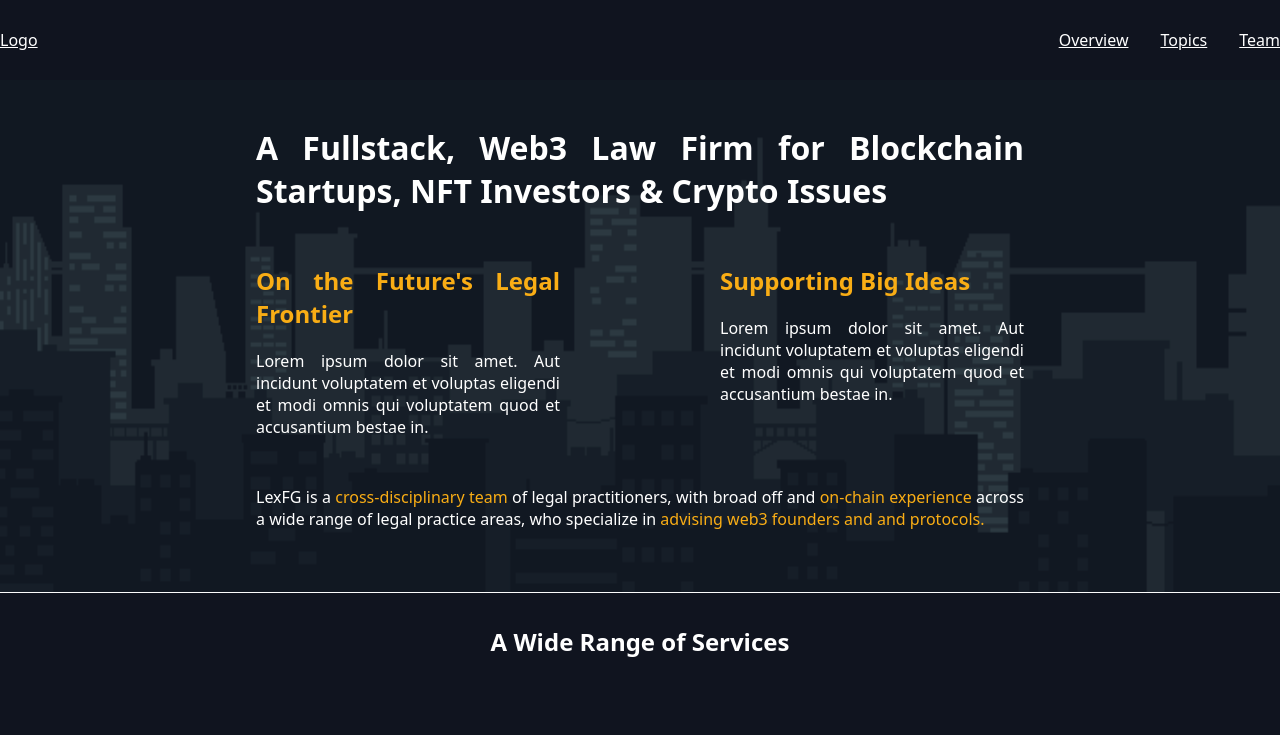
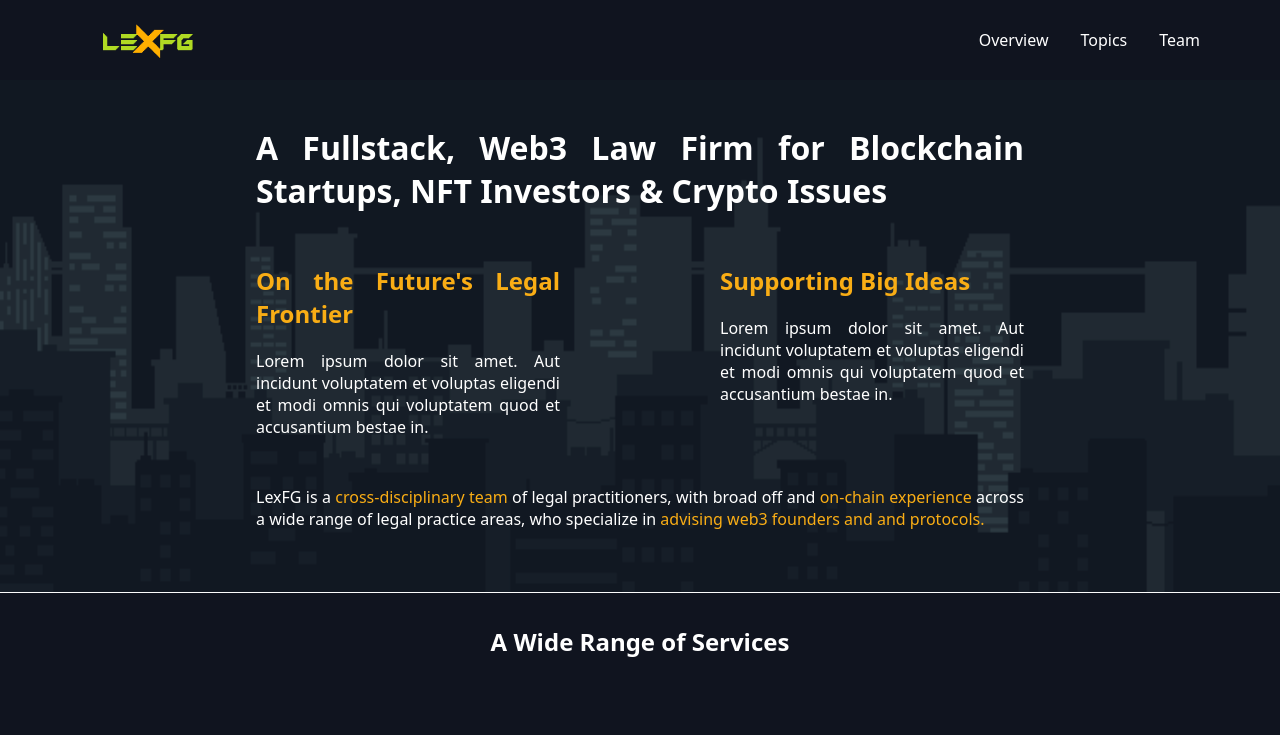
Before and after one commit to adub20018/LexFG, an Astro site: page / in a window 1280 px wide. Shown: the top 735 px of the page. Built offline with nearby package versions, Linux system fonts and the light colour scheme; Astro itself is replaced by a stand-in of ours.

Commit message:
added logo to top-nav and sass-ified top-nav component styles

```diff
--- a/src/components/TopNav.astro
+++ b/src/components/TopNav.astro
@@ -3,7 +3,11 @@
 
 <nav class="top-nav">
   <ul>
-    <li><a href="/">Logo</a></li>
+    <li>
+      <a href="/"
+        ><img class="top-nav__logo" src="/assets/images/LexFG_logo.png" /></a
+      >
+    </li>
     <li><a href="">Overview</a></li>
     <li><a href="">Topics</a></li>
     <li><a href="">Team</a></li>
--- a/src/styles/sass/components/_TopNav.scss
+++ b/src/styles/sass/components/_TopNav.scss
@@ -1,23 +1,28 @@
 .top-nav {
   height: 5rem;
   background-color: $color-gray;
+  &__logo {
+    height: 5rem;
   }
-.top-nav ul {
+  & ul {
     display: flex;
     gap: 2rem;
-  padding-left: 0;
-  align-items: center;
+    padding-left: 5rem;
+    padding-right: 5rem;
     margin: 0;
-}
-
-.top-nav ul li {
+    & li {
       display: inline-block;
-}
-
-.top-nav ul li a {
+      & a {
         color: white;
         line-height: 5rem;
+        text-decoration: none;
+        &:hover {
+          text-decoration: underline;
         }
-.top-nav ul li:first-child {
+      }
+      &:first-child {
         margin-right: auto;
       }
+    }
+  }
+}
```
Also changed, not shown: src/styles/style.css, 1 other file. Lines whose indentation alone changed are shown as unchanged.
